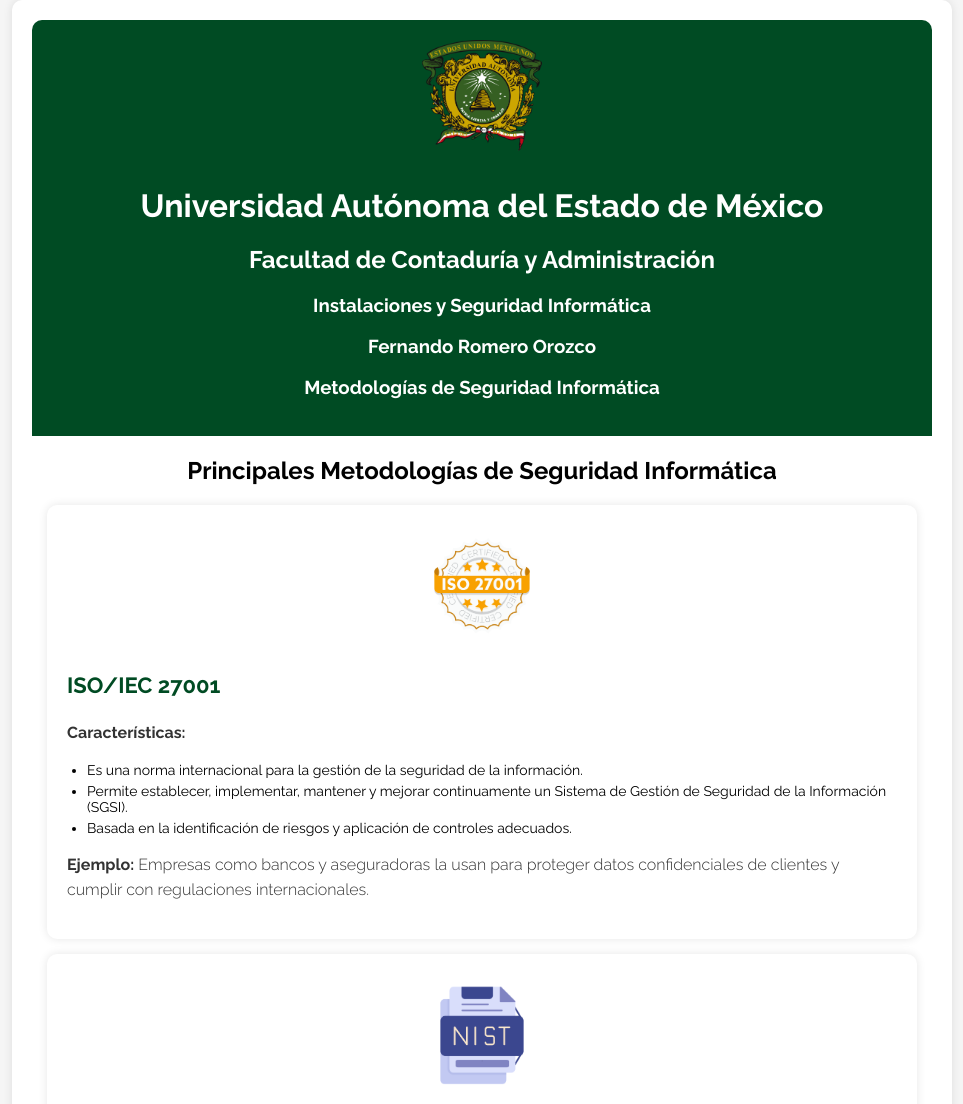
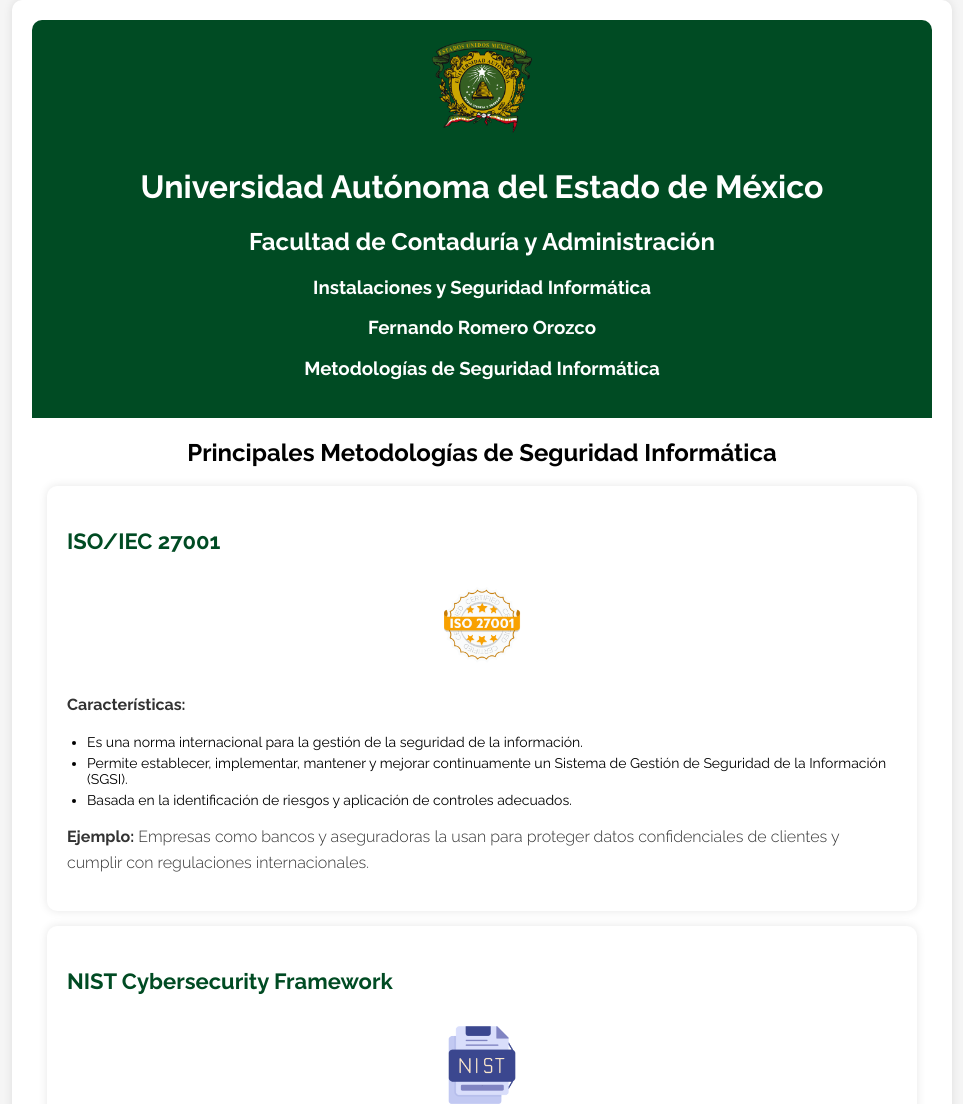
Before and after one commit to yofrok/uaemex, a plain HTML site: page index.html in a window 1280 px wide. Shown: the top 1104 px of the page, without its empty margins (158-1121 px from the left). Drawn offline with Linux system fonts and the light colour scheme; files whose address does not match are found by name.

Commit message:
Actualizando tamaño de imagenes

```diff
--- a/index.html
+++ b/index.html
@@ -24,8 +24,8 @@
             <h2>Principales Metodologías de Seguridad Informática</h2>
 
             <div class="metodologia">
+                <h3>ISO/IEC 27001</h3>
                 <img src="img/ISO27001.png" alt="ISO 27001">
-                <h3>ISO/IEC 27001</h3>
                 <p><strong>Características:</strong></p>
                 <ul>
                     <li>Es una norma internacional para la gestión de la seguridad de la información.</li>
@@ -38,8 +38,8 @@
             </div>
 
             <div class="metodologia">
+                <h3>NIST Cybersecurity Framework</h3>
                 <img src="img/NIST.png" alt="NIST Framework">
-                <h3>NIST Cybersecurity Framework</h3>
                 <p><strong>Características:</strong></p>
                 <ul>
                     <li>Establece un marco de trabajo con cinco funciones clave: Identificar, Proteger, Detectar,
@@ -52,8 +52,8 @@
             </div>
 
             <div class="metodologia">
+                <h3>COBIT</h3>
                 <img src="img/COBIT.png" alt="COBIT">
-                <h3>COBIT</h3>
                 <p><strong>Características:</strong></p>
                 <ul>
                     <li>Marco de gobierno y gestión de TI alineado con los objetivos empresariales.</li>
@@ -65,8 +65,8 @@
             </div>
 
             <div class="metodologia">
+                <h3>ITIL</h3>
                 <img src="img/ITIL.png" alt="ITIL">
-                <h3>ITIL</h3>
                 <p><strong>Características:</strong></p>
                 <ul>
                     <li>Conjunto de mejores prácticas para la gestión de servicios de TI.</li>
@@ -79,8 +79,8 @@
             </div>
 
             <div class="metodologia">
+                <h3>OCTAVE</h3>
                 <img src="img/OCTAVE.png" alt="OCTAVE">
-                <h3>OCTAVE</h3>
                 <p><strong>Características:</strong></p>
                 <ul>
                     <li>Metodología de gestión de riesgos enfocada en la protección de activos críticos de la
@@ -93,8 +93,8 @@
             </div>
 
             <div class="metodologia">
+                <h3>Zero Trust</h3>
                 <img src="img/ZERO.png" alt="Zero Trust">
-                <h3>Zero Trust</h3>
                 <p><strong>Características:</strong></p>
                 <ul>
                     <li>Modelo de seguridad basado en la idea de que no se debe confiar en ningún usuario o dispositivo
--- a/styles.css
+++ b/styles.css
@@ -25,9 +25,10 @@ header {
 }
 
 header img {
-    max-width: 120px;
+    max-width: 100px;
     margin-bottom: 10px;
 }
+
 
 h1,
 h2,
@@ -55,7 +56,7 @@ p {
 }
 
 .metodologia img {
-    width: 100px;
+    width: 80px;
     height: auto;
     display: block;
     margin: 0 auto 10px;
```
Also changed, not shown: img/Logo_UAEMex.png (renamed from Logo_UAEMex.png).
